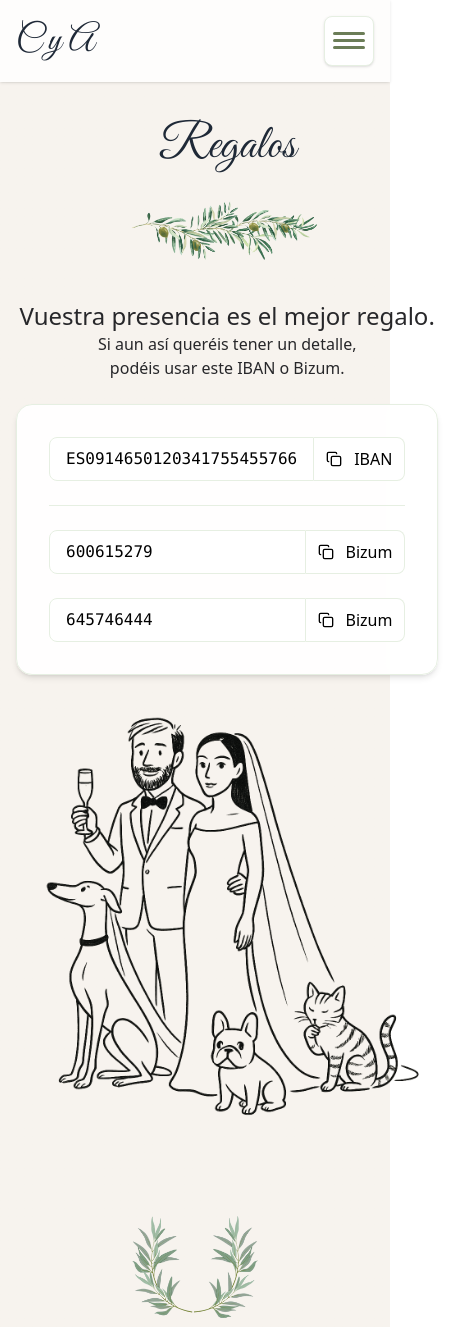
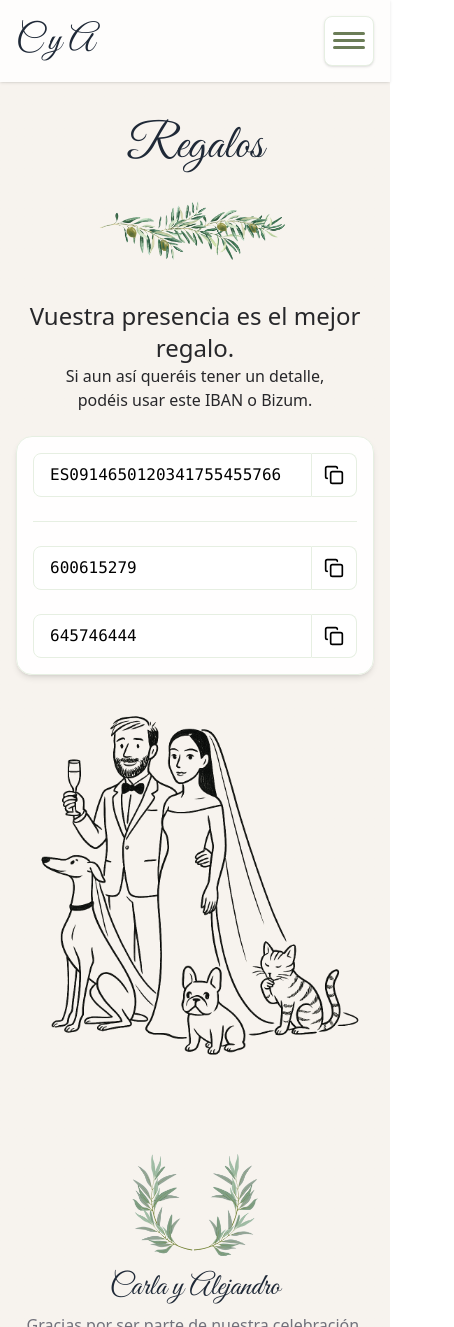
Before and after one commit to EdgarIvanEspinoza/carlayalejandro, a Next.js app: page /regalos in a window 390 px wide. Shown: the top 1327 px of the page, 454 px wide, since content can reach past the window. Built offline with nearby package versions, Linux system fonts and the light colour scheme.

Commit message:
fix: improve CopyField component layout and responsiveness; adjust image dimensions for better display

```diff
--- a/app/regalos/page.tsx
+++ b/app/regalos/page.tsx
@@ -44,12 +44,12 @@ function CopyField({
           {copied ? (
             <>
               <Check className="w-5 h-5" />
-              {label}
+              <span className="hidden md:inline">{label}</span>
             </>
           ) : (
             <>
-              <Copy className="w-5 h-5 pr-1" />
-              {label}
+              <Copy className="w-5 h-5" />
+              <span className="hidden md:inline">{label}</span>
             </>
           )}
         </button>
@@ -86,7 +86,7 @@ export default function Regalos() {
           <br></br>podéis usar este IBAN o Bizum.
         </p>
 
-        <div className="mt-6 max-w-md mx-auto bg-white/90 rounded-2xl shadow-md p-8 border border-[#e6efe2] backdrop-blur-sm">
+        <div className="mt-6 sm:mx-2 md:max-w-md bg-white/90 rounded-2xl shadow-md p-4 md:p-8 border border-[#e6efe2] backdrop-blur-sm">
           <div className="flex flex-col gap-6">
             <CopyField label="IBAN" value="ES0914650120341755455766" />
             <div className="h-px bg-[#e6efe2] w-full"></div>
@@ -95,13 +95,13 @@ export default function Regalos() {
           </div>
         </div>
 
-        <div className="mt-8 flex justify-center">
+        <div className="mt-8">
           <Image
             src="/Familia.png"
             alt="Familia"
-            width={420}
-            height={240}
-            className="mx-auto"
+            width={320}
+            height={140}
+            className="mx-auto w-full max-w-md h-auto"
             priority
           />
         </div>
```
